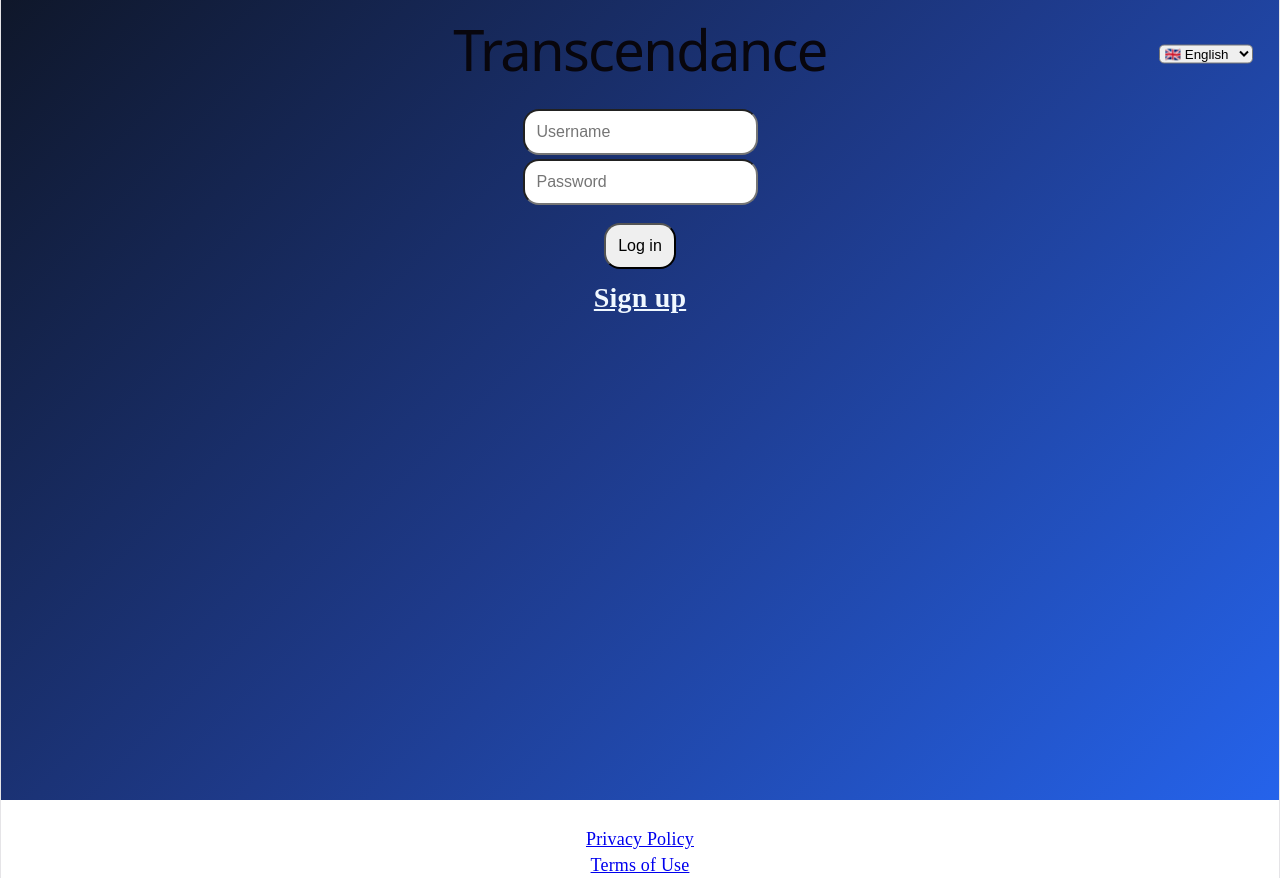
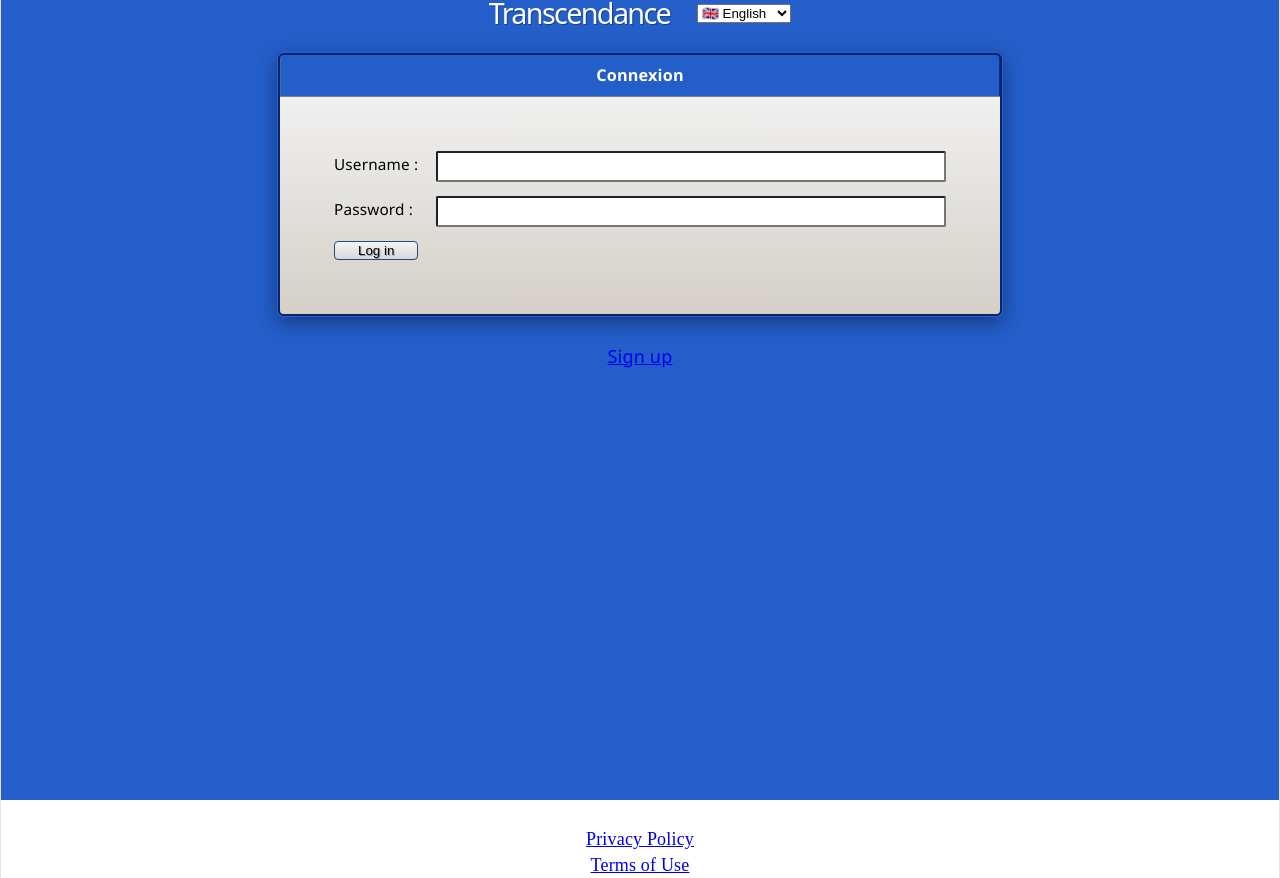
Before and after one commit to k-9-user/Task_Manager42, a React (Vite) app in the folder frontend/: page /login in a window 1280 px wide. Built offline with nearby package versions, Linux system fonts and the light colour scheme; no server answers; a web font is replaced by a local one.

Commit message:
style login

```diff
--- a/frontend/src/pages/Login.jsx
+++ b/frontend/src/pages/Login.jsx
@@ -19,21 +19,29 @@ function Login()
 	}
 	return (
 		<div className="login-page">
-			<form className="login-box" onSubmit={handleSubmit}>
-				<div className='header'>
+			<div className='page-header'>
 				<h1>Transcendance</h1>
 				<LanguageSwitcher />
 			</div>
-				<p></p>
-				<input type="text" placeholder={t("login.username")} value={email} onChange={(e) => setEmail(e.target.value)}
+			<div className='login-window'>
+				<div className='login-titlebar'>Connexion</div>
+				<form className="login-box" onSubmit={handleSubmit}>
+					<div className="input-group">
+						<div className='input-field'>
+							<label htmlFor='username'>{t("login.username")} : </label>
+							<input id='username' type="text" value={email} onChange={(e) => setEmail(e.target.value)}
 							/>
-				<p></p>
-				<input type="password" placeholder={t("login.password")} value={password} onChange={(e) => setPassword(e.target.value)}
+						</div>
+						<div className='input-field'>
+							<label htmlFor='password'>{t("login.password")} : </label>
+							<input type="password" value={password} onChange={(e) => setPassword(e.target.value)}
 							/>
-				<p></p>
+						</div>
 						<button>{t("login.submit")}</button>
+					</div>
+				</form>
+			</div>
 			<p><Link to="/register">{t("login.register")}</Link></p>
-			</form>
 		</div>
 	);
 }
--- a/frontend/src/pages/login.css
+++ b/frontend/src/pages/login.css
@@ -1,81 +1,193 @@
 @import url('https://fonts.googleapis.com/css2?family=Nabla&display=swap');
 
-body{
-	margin: 0px;
-	font-family:'Times New Roman', Times, serif;
-	color: white;
-
-}
 
 .login-page{
-	height:  100vh;
+	display: flex;
+	flex-direction: column;
+	min-height:  100vh;
+	gap: 1.5rem;
 	/* display: flex; */
-	justify-content: center;
-	/* align-items: center; */
-	background: linear-gradient(
+	/* justify-content: center; */
+	align-items: center;
+	/* background: linear-gradient(
 		135deg,
 		#0f172a 0%,
 		#1e3a8a 50%,
 		#2563eb 100%
-	);
+	); */
+	/* background: linear-gradient(to bottom, #7db9e8 0%, #2a6ebb 100%); */
+	background-color: #235ec9;
+	font-family: 'Segoe UI', Tahoma, Geneva, Verdana, sans-serif;
 }
 
-.login-box input{
-	padding: 12px;
-	font-size: 16px;
-	border-radius: 16px;
-	margin: 2px;
+
+
+.login-titlebar {
+	/* background: linear-gradient(to bottom, #f0f0f0, #d4d0c8); */
+	/* background: #235ec9; */
+	background: linear-gradient(bottom, #4f8bd6 px, #2f6fc0 2px, #3a6ea5 20%, #245edb 75%,  #0a246a 100%);
+	/* color: #1e1e1e; */
+	color: #ffffff;
+	font-size: 0.9rem;
+	font-weight: bold;
+	padding: 0.4rem 0.75rem;
+	border-bottom: 1px solid #808080;
+}
+
+.login-window {
+	width: 100%;
+	max-width: 720px;
+	border: 2px solid #0a246a;
+	box-shadow: inset 1px 0 #3a6ea5, inset -1px 0 #003399, 0 0 0 1px #245edb, 0 6px 20px rgba(0, 0, 0, 0.4);
+	border-radius: 6px;
+	overflow: hidden;
+	/* box-shadow: 0 6px 20px rgba(0, 0, 0, 0.4); */
+	/* background: linear-gradient(to bottom, #f0f0f0, #d4d0c8); */
+	/* color: black; */
+}
+
+
+.input-group{
+	/* background-color: rgb(182, 180, 180); */
+	/* background-color: #eef6fd; */
+	/* background-color: #d4d0c8; */
+	/* background: linear-gradient(to bottom, #f0f0f0, #d4d0c8); */
+	display: grid;
+	grid-template-columns: auto 1fr;
+	align-items: flex-start;
+	gap: 0.75rem 1rem;
+	color: black;
+	padding: 1rem;
+	border-radius: 6px;
+}
+
+.input-field{
+	display: contents;
+	align-items: center;
+	gap: 0.75rem;
+}
+
+.input-field label{
+	/* color: #ffffff; */
+	color: black;
+	font-size: 0.85rem;
+	flex-shrink: 0;
+	white-space: nowrap;
+	text-align: left;
+}
+
+.input-field input{
+	width: 100%;
+	box-sizing: border-box;
+	background-color: #ffffff;
+	color: black;
+	border: 1px solid 003c74;
+	border-radius: 2px;
+	padding: 0.35rem 0.5rem;
+	font-size: 0.9 rem;
+}
+
+/* .input-field input::focus{
+	border-color: #2a6ebb;
+	box-shadow: 0 0 0 2px rgba(42, 110, 187, 0.3);
+} */
+
+.login-box {
+	display: flex;
+	flex-direction: column;
+	gap: 1rem;
+	width: 100%;
+	box-sizing: border-box;
+	padding: 2rem;
+	/* align-items: flex-end; */
+	/* width: 100%; */
+	/* max-width: 420px; */
+	/* background-color: #d4d0c8; */
+	/* background: linear-gradient(bottom, #3f7fd6 0%, #1d4f9e 100%); */
+	background: linear-gradient(to bottom, #f0f0f0, #d4d0c8);
+	/* background-color: #ECE9D8; */
+
+	padding: 2rem;
+	/* border-radius: 8px; */
+	/* border: 1px solid #003c74; */
+	/* box-shadow: 0 0 0 3px #4d94db, 0 8px 24px rgba(0, 0, 0, 0.4); */
 }
 
 .login-box button{
-	padding: 12px;
-	font-size: 16px;
-	cursor: pointer;
-	margin: 16px;
-	border-radius: 16px;
+	background: linear-gradient(to bottom, #f5f5f5 0%, #d8d8d8 100%);
+	/* padding: 0.6px; */
+	border: 1px solid #1c4d80;
+	/* color: #ffffff; */
+	/* font-weight: bold; */
+	color: black;
+	/* cursor: pointer; */
+	/* margin: 16px; */
+	border-radius: 4px;
+	/* width: 100px; */
+	text-shadow: 1px 1px 0 rgba(0, 0, 0, 0.3);
 }
 
-.login-box p a{
-	color: aliceblue;
-	font-size: 28px;
-	/* color: rgb(211, 11, 11); */
-	text-decoration: underline;
-	/* text-decoration-color: black; */
-	font-weight: 600;
-	padding: 0.4rem 0.9rem;
-	border-radius: 6px;
-	transition: background-color 0.2s ease ,color 0.2s ease;
+.login-box button:hover{
+	background: linear-gradient(to bottom, #6ba8e0 0%, #3878c7 100%);
+	/* border: 2px solid #1c4d80; */
 }
 
-.login-box p a:hover{
-	/* color: aliceblue; */
-	color: rgb(211, 11, 11);
-	background-color: #0f172a;
+.page-header {
+	display: flex;
+	align-items: center;
+	gap: 1.5rem;
 }
 
-.header {
-	position:relative;
-	display: flex;
-	align-items: center;
-	justify-content: center;
-	margin-bottom: 2rem;
+.page-header h1 {
+	color: #ffffff;
+	font-size: 1.6rem;
+	text-shadow: 1px 1px 0 rgba(0, 0, 0, 0.3);
+	margin: 0;
 }
 
-.header h1 {
-	margin: 0.5rem;
-	margin-top: 2rem;
+@media (max-width: 480px)
+{
+	.login-page{
+		padding: 1rem;
+		justify-content: flex-start;
+		padding-top: 3rem;
+	}
+
+	.page-header{
+		flex-direction: column;
+		gap: 0.75rem;
+		text-align: center;
+	}
+
+	.page-header h1{
+		font-size: 1.3rem;
+	}
+
+	.login-window{
+		max-width: 100%;
+	}
+
+	.login-box{
+		padding: 1.25rem;
+		gap: 0.75rem;
+	}
+
+	.input-field{
+		flex-direction: column;
+		align-items: flex-start;
+		gap: 0.3rem;
+	}
+
+	.input-field label{
+		width: auto;
+	}
+
+	.input-field input{
+		width: 100%;
+	}
+
+	.login-box button{
+		width: 100%;
+		padding: 0.6rem;
+	}
 }
-
-.header select{
-	margin-top: 1rem;
-	position: absolute;
-	right: 2%;
-	top: 50%;
-	transform: translateY(-50%);
-	flex-shrink: 0;
-	border-radius: 5px;
-}
-
-link {
-	color: black;
-}
```
Lines whose indentation alone changed are shown as unchanged.
